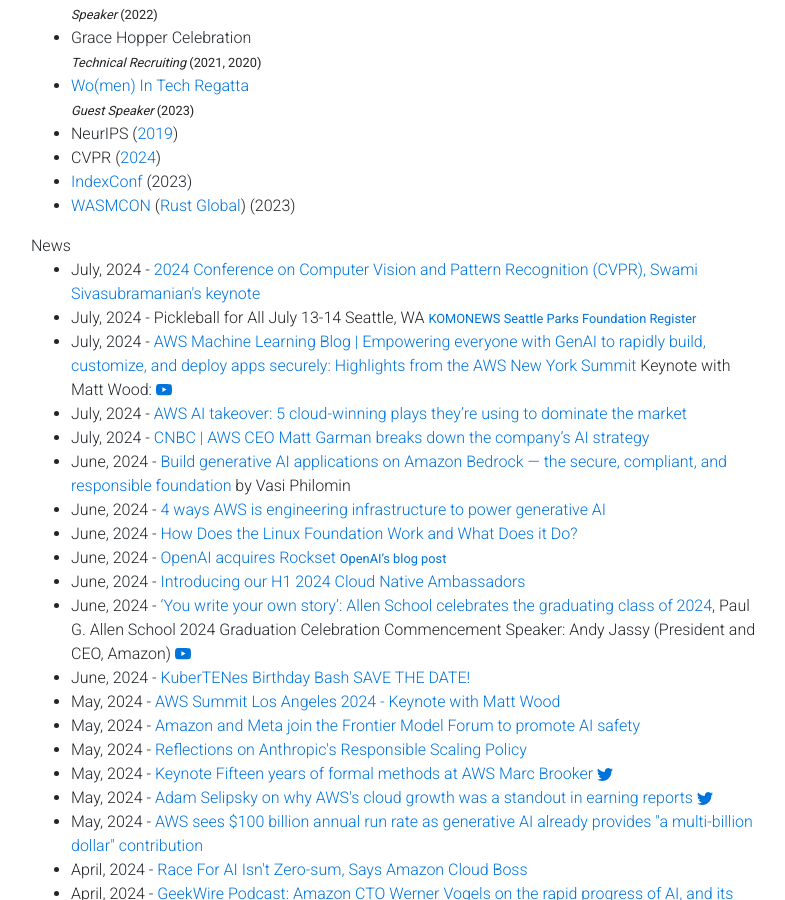
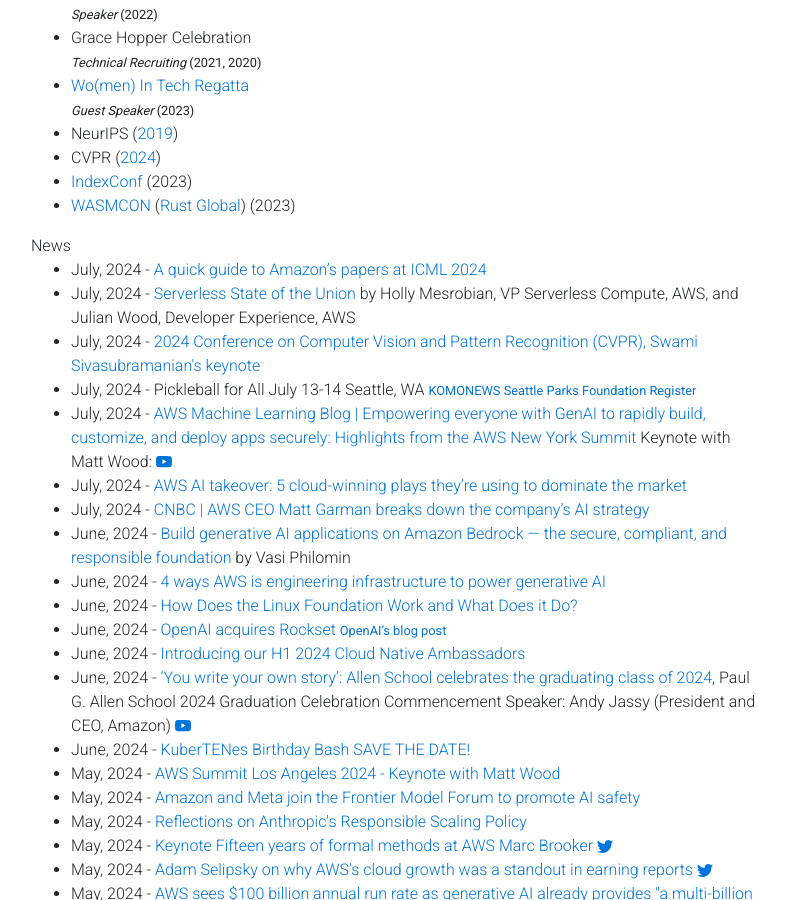
Before and after one commit to gfw001/gfw001.github.io, a Jekyll site: the page portfolio.html, which Jekyll copies as it is, in a window 1280 px wide and 900 px high, scrolled down 1568 px. Shown: the whole window, without its empty margins (54-839 px from the left). Built offline with Jekyll 4.4.1, drawn with Linux system fonts in a browser that asks for light colours; nearby versions of some CDN libraries; a style sheet for code colours, icons or effects is not loaded.

Commit message:
Update portfolio.html

```diff
--- a/portfolio.html
+++ b/portfolio.html
@@ -309,6 +309,12 @@
 
       News
 	<ul>
+	<li>
+	       July, 2024 - <a href="https://www.amazon.science/blog/a-quick-guide-to-amazons-papers-at-icml-2024">A quick guide to Amazon’s papers at ICML 2024</a>
+	</li>
+	<li>
+	       July, 2024 - <a href="https://developers.podcast.go-aws.com/web/podcasts/episode_122/index.html">Serverless State of the Union</a> by Holly Mesrobian, VP Serverless Compute, AWS, and Julian Wood, Developer Experience, AWS
+	</li>
 	<li>
 	       July, 2024 - <a href="https://www.amazon.science/blog/aws-vp-of-ai-and-data-on-computer-vision-research-at-amazon">2024 Conference on Computer Vision and Pattern Recognition (CVPR), Swami Sivasubramanian's keynote</a>
 	</li>
```
